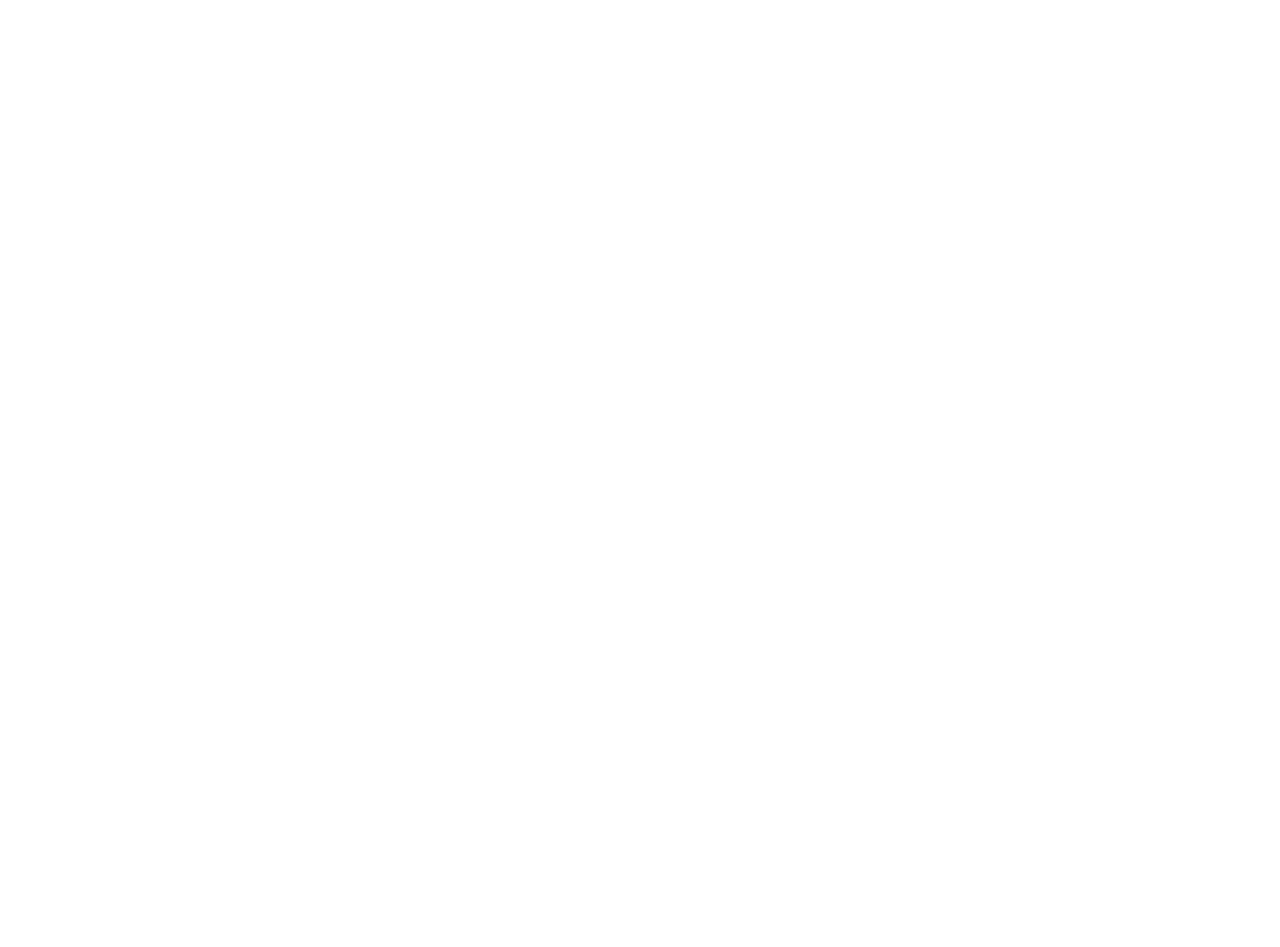
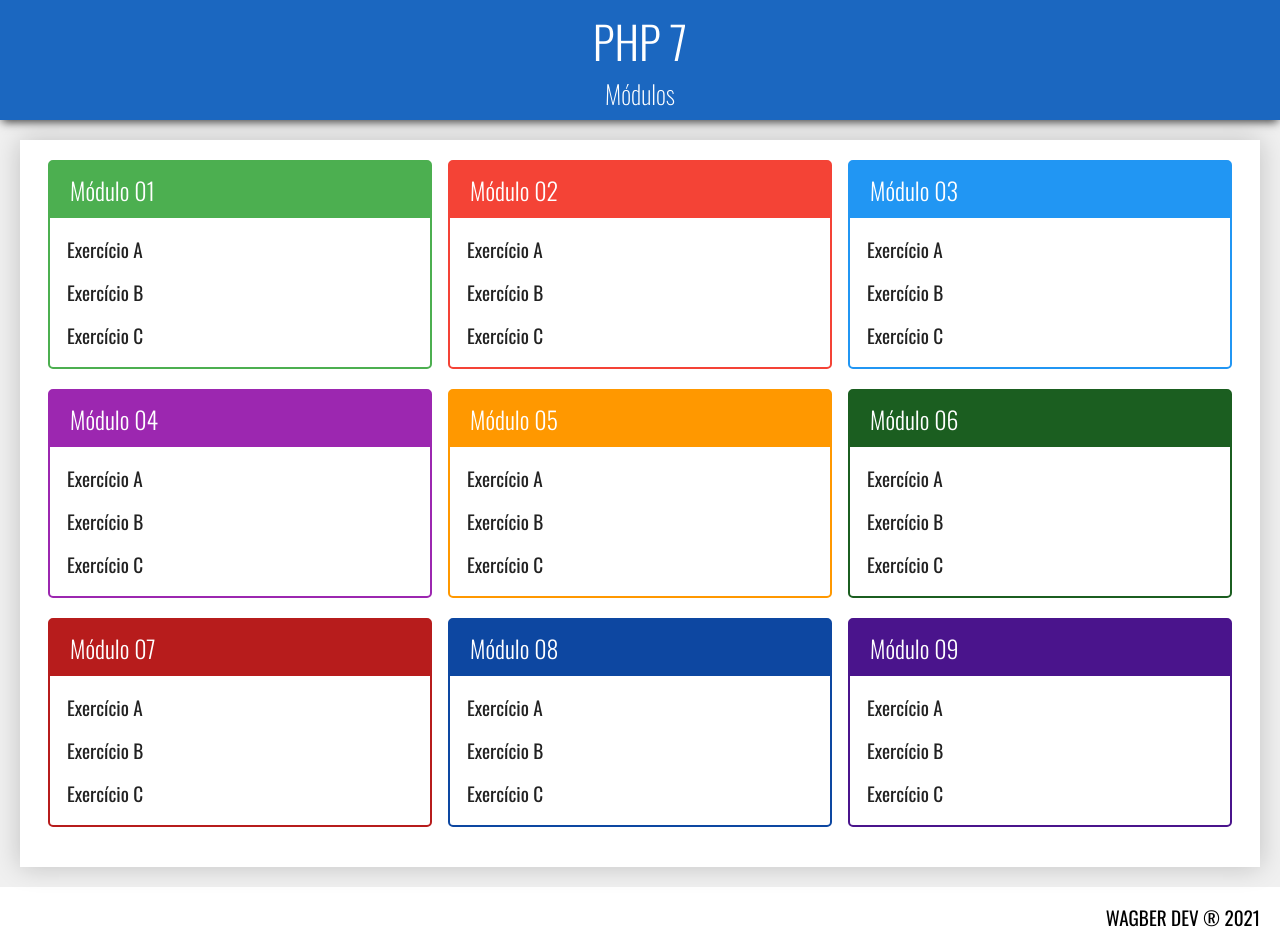
Before and after one commit to wagber/projetoModuloEstudoWeb, a PHP site: page / in a window 1280 px wide. Before the commit the page is empty. Run offline with PHP 8.4, Linux system fonts and the light colour scheme.

Commit message:
Ajuste no site módulo de estudos web

```diff
--- a/index.html
+++ /dev/null
@@ -1,12 +0,0 @@
-<!DOCTYPE html>
-<html lang="en">
-<head>
-    <meta charset="UTF-8">
-    <meta http-equiv="X-UA-Compatible" content="IE=edge">
-    <meta name="viewport" content="width=device-width, initial-scale=1.0">
-    <title>Document</title>
-</head>
-<body>
-
-</body>
-</html>
--- /dev/null
+++ b/index.php
@@ -0,0 +1,96 @@
+<!DOCTYPE html>
+<html lang="en">
+<head>
+    <meta charset="UTF-8">
+    <link href="https://fonts.googleapis.com/css2?family=Oswald:wght@200;300;400;500;600;700&display=swap" rel="stylesheet">
+    <link rel="stylesheet" href="recursos/CSS/estilo.css">
+    <title>Estudo Web</title>
+</head>
+<body>
+    <header class="cabecalho">
+        <h1>PHP 7</h1>
+        <h2>Módulos</h2>
+    </header>
+    <main class="principal">
+        <div class="conteudo">
+            <nav class="modulos">
+                <div class="modulo verde">
+                    <h3>Módulo 01</h3>
+                    <ul>
+                        <li><a href="#">Exercício A</a></li>
+                        <li><a href="#">Exercício B</a></li>
+                        <li><a href="#">Exercício C</a></li>
+                    </ul>
+                </div>
+                <div class="modulo vermelho">
+                    <h3>Módulo 02</h3>
+                    <ul>
+                        <li><a href="#">Exercício A</a></li>
+                        <li><a href="#">Exercício B</a></li>
+                        <li><a href="#">Exercício C</a></li>
+                    </ul>
+                </div>
+                <div class="modulo azul">
+                    <h3>Módulo 03</h3>
+                    <ul>
+                        <li><a href="#">Exercício A</a></li>
+                        <li><a href="#">Exercício B</a></li>
+                        <li><a href="#">Exercício C</a></li>
+                    </ul>
+                </div>
+                <div class="modulo roxo">
+                    <h3>Módulo 04</h3>
+                    <ul>
+                        <li><a href="#">Exercício A</a></li>
+                        <li><a href="#">Exercício B</a></li>
+                        <li><a href="#">Exercício C</a></li>
+                    </ul>
+                </div>
+                <div class="modulo laranja">
+                    <h3>Módulo 05</h3>
+                    <ul>
+                        <li><a href="#">Exercício A</a></li>
+                        <li><a href="#">Exercício B</a></li>
+                        <li><a href="#">Exercício C</a></li>
+                    </ul>
+                </div>
+                <div class="modulo verde-escuro">
+                    <h3>Módulo 06</h3>
+                    <ul>
+                        <li><a href="#">Exercício A</a></li>
+                        <li><a href="#">Exercício B</a></li>
+                        <li><a href="#">Exercício C</a></li>
+                    </ul>
+                </div>
+                <div class="modulo vermelho-escuro">
+                    <h3>Módulo 07</h3>
+                    <ul>
+                        <li><a href="#">Exercício A</a></li>
+                        <li><a href="#">Exercício B</a></li>
+                        <li><a href="#">Exercício C</a></li>
+                    </ul>
+                </div>
+                <div class="modulo azul-escuro">
+                    <h3>Módulo 08</h3>
+                    <ul>
+                        <li><a href="#">Exercício A</a></li>
+                        <li><a href="#">Exercício B</a></li>
+                        <li><a href="#">Exercício C</a></li>
+                    </ul>
+                </div>
+                <div class="modulo roxo-escuro">
+                    <h3>Módulo 09</h3>
+                    <ul>
+                        <li><a href="#">Exercício A</a></li>
+                        <li><a href="#">Exercício B</a></li>
+                        <li><a href="#">Exercício C</a></li>
+                    </ul>
+                </div>
+            </nav>
+        </div>
+    </main>
+    <footer class="rodape">
+        WAGBER DEV ® 2021
+    </footer>
+</body>
+</html>
--- a/recursos/CSS/estilo.css
+++ b/recursos/CSS/estilo.css
@@ -70,7 +70,7 @@ body{
 
 .modulos{
     display: flex;
-    flex-wrap: wrap ;
+    flex-wrap: wrap;
     justify-content: space-around;
 }
 
```
Also changed, not shown: 1 other file.
